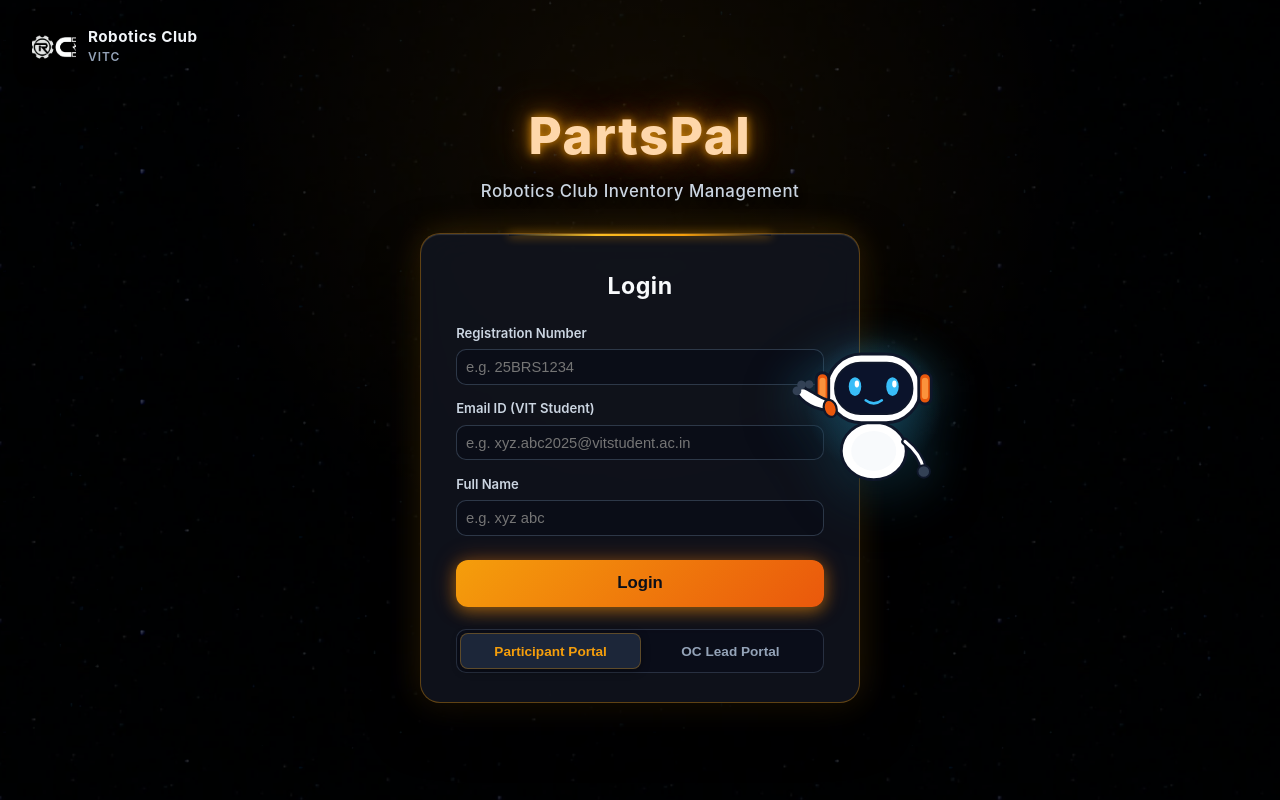
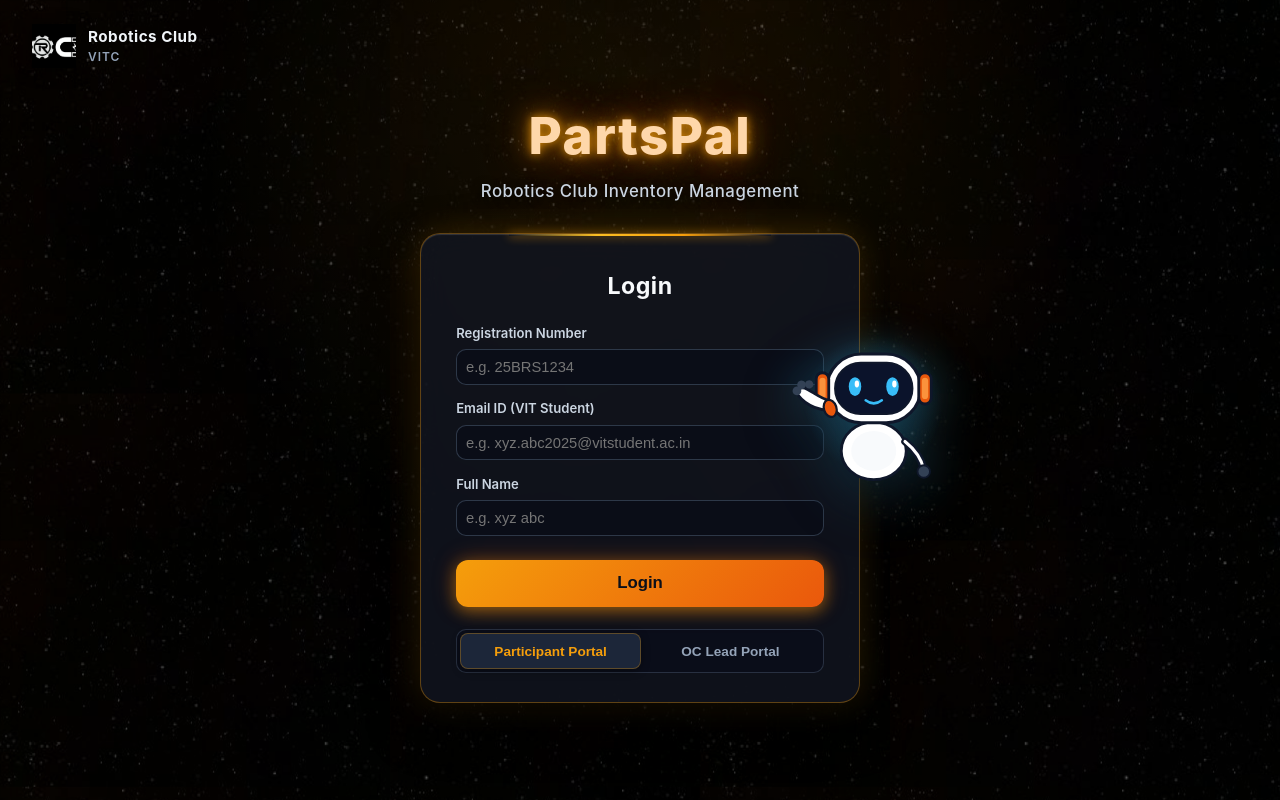
Before and after one commit to Swati-web-arch/PartsPal, a React (Vite) app in the folder client/: page / in a window 1280 px wide. Built offline with nearby package versions, Linux system fonts and the light colour scheme; no server answers.

Commit message:
feat: set Pexels starry night sky image as background on auth screen

```diff
--- a/client/src/index.css
+++ b/client/src/index.css
@@ -68,26 +68,26 @@ body {
   padding: 2rem 1rem;
   background-color: #000000;
   background-image:
-    radial-gradient(ellipse at 50% 18%, rgba(245, 158, 11, 0.18) 0%, transparent 48%),
-    url('./assets/starry-bg.png');
+    radial-gradient(ellipse at 50% 18%, rgba(245, 158, 11, 0.2) 0%, transparent 48%),
+    url('./assets/starry-bg.jpeg');
   background-repeat: repeat;
   background-size: auto, 500px auto;
   background-position: center top, center center;
   overflow-x: hidden;
 }
 
-/* Subtle Ambient Nebula Glow Overlay */
+/* Subtle Ambient Depth Overlay */
 .auth-bg-wrapper::before {
   content: "";
   position: absolute;
   inset: 0;
-  background-image: url('./assets/starry-bg.png');
+  background-image: url('./assets/starry-bg.jpeg');
   background-repeat: repeat;
-  background-size: 650px auto;
-  opacity: 0.6;
-  filter: contrast(120%);
+  background-size: 700px auto;
+  opacity: 0.55;
   pointer-events: none;
 }
+
 
 
 /* Club Logo Top Left */
```
Also changed, not shown: client/src/assets/starry-bg.jpeg (added).
